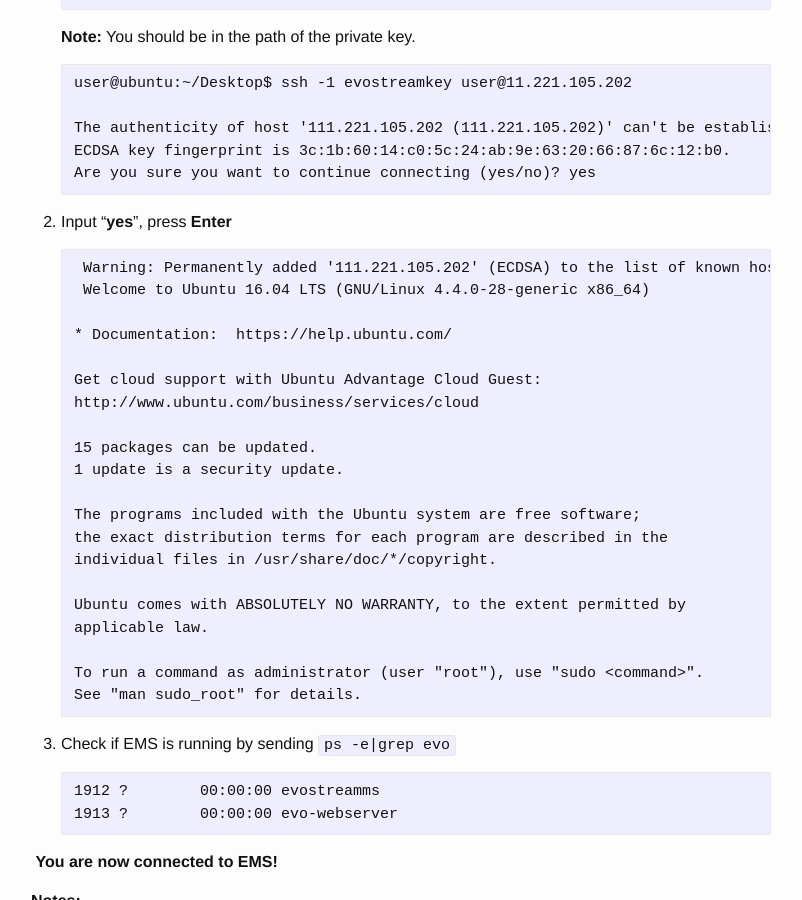
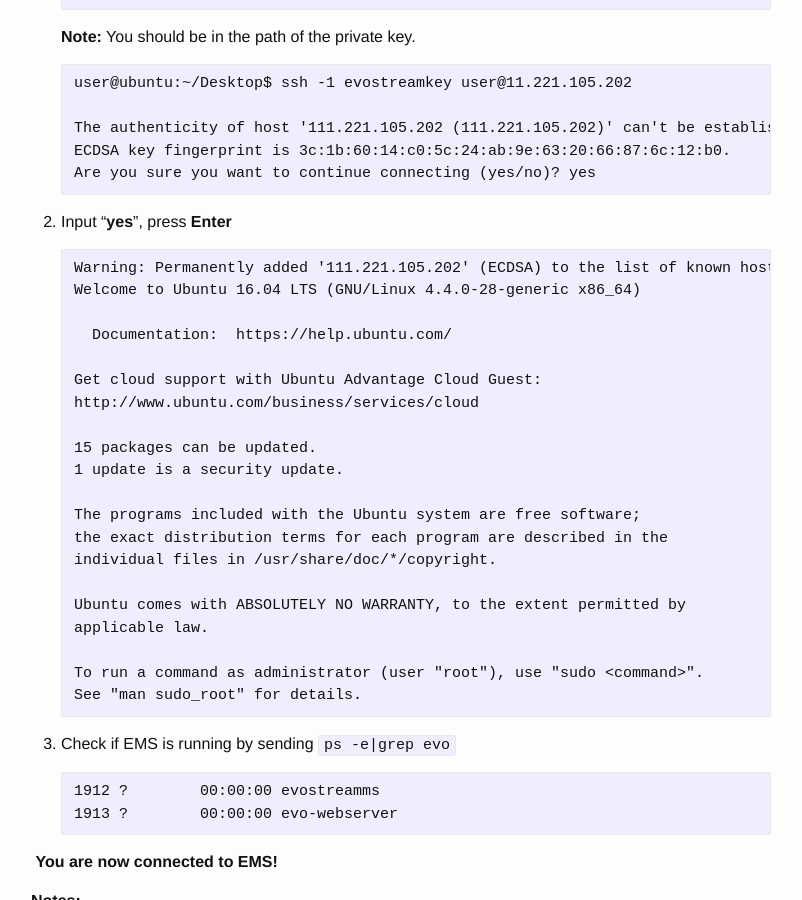
Before and after one commit to EvoStream/ems_quick_start_guide, a Jekyll site: the page built from _posts/2016-01-01-ems-quick-start-guide-azureloadbalancer.md, in a window 1280 px wide and 900 px high, scrolled down 3940 px. Shown: the whole window, without its empty margins (239-1041 px from the left). Built offline with Jekyll 4.4.1, drawn with Linux system fonts in a browser that asks for light colours; part of the change alters nothing that is shown.

Commit message:
updated formatting

````diff
--- a/_posts/2016-01-01-ems-quick-start-guide-azureloadbalancer.md
+++ b/_posts/2016-01-01-ems-quick-start-guide-azureloadbalancer.md
@@ -172,11 +172,11 @@ To start anything for your project, what you need to access is the <u>Origin Ser
 
 2.  Input “**yes**”, press **Enter**
 
-       ```
-     Warning: Permanently added '111.221.105.202' (ECDSA) to the list of known hosts.
-     Welcome to Ubuntu 16.04 LTS (GNU/Linux 4.4.0-28-generic x86_64)
+    ```
+    Warning: Permanently added '111.221.105.202' (ECDSA) to the list of known hosts.
+    Welcome to Ubuntu 16.04 LTS (GNU/Linux 4.4.0-28-generic x86_64)
 
-    * Documentation:  https://help.ubuntu.com/
+      Documentation:  https://help.ubuntu.com/
 
     Get cloud support with Ubuntu Advantage Cloud Guest:
     http://www.ubuntu.com/business/services/cloud
@@ -193,11 +193,7 @@ To start anything for your project, what you need to access is the <u>Origin Ser
 
     To run a command as administrator (user "root"), use "sudo <command>".
     See "man sudo_root" for details.
-       ```
-
-
-
-
+    ```
 
 
 3. Check if EMS is running by sending `ps -e|grep evo`
````
